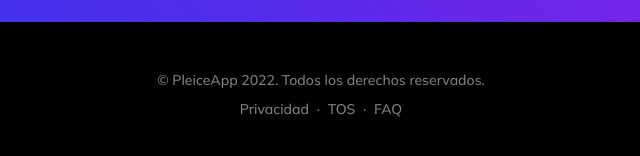
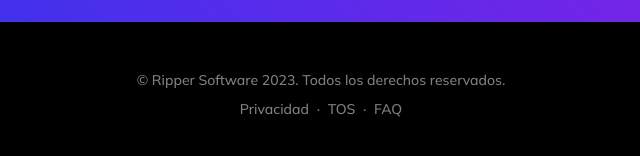
Before and after one commit to PleiceApp/pleiceapp.github.io, a plain HTML site: page index.html in a window 1280 px wide. Shown: the part 2989-3145 px from the top of the page, 319-959 px from the left. Drawn offline with nearby package versions, Linux system fonts and the light colour scheme.

Commit message:
Update index.html

```diff
--- a/index.html
+++ b/index.html
@@ -177,7 +177,7 @@
         <footer class="bg-black text-center py-5">
             <div class="container px-5">
                 <div class="text-white-50 small">
-                    <div class="mb-2">&copy; PleiceApp 2022. Todos los derechos reservados.</div>
+                    <div class="mb-2">&copy; Ripper Software 2023. Todos los derechos reservados.</div>
                     <a href="#!">Privacidad</a>
                     <span class="mx-1">&middot;</span>
                     <a href="#!">TOS</a>
```
